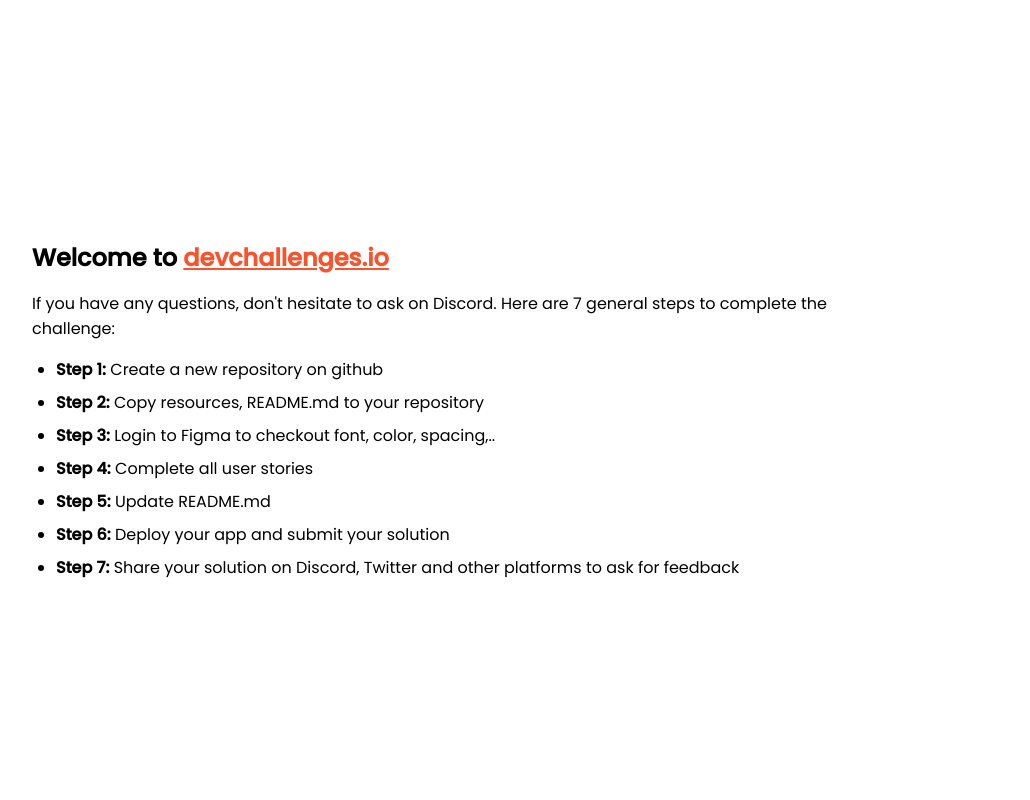
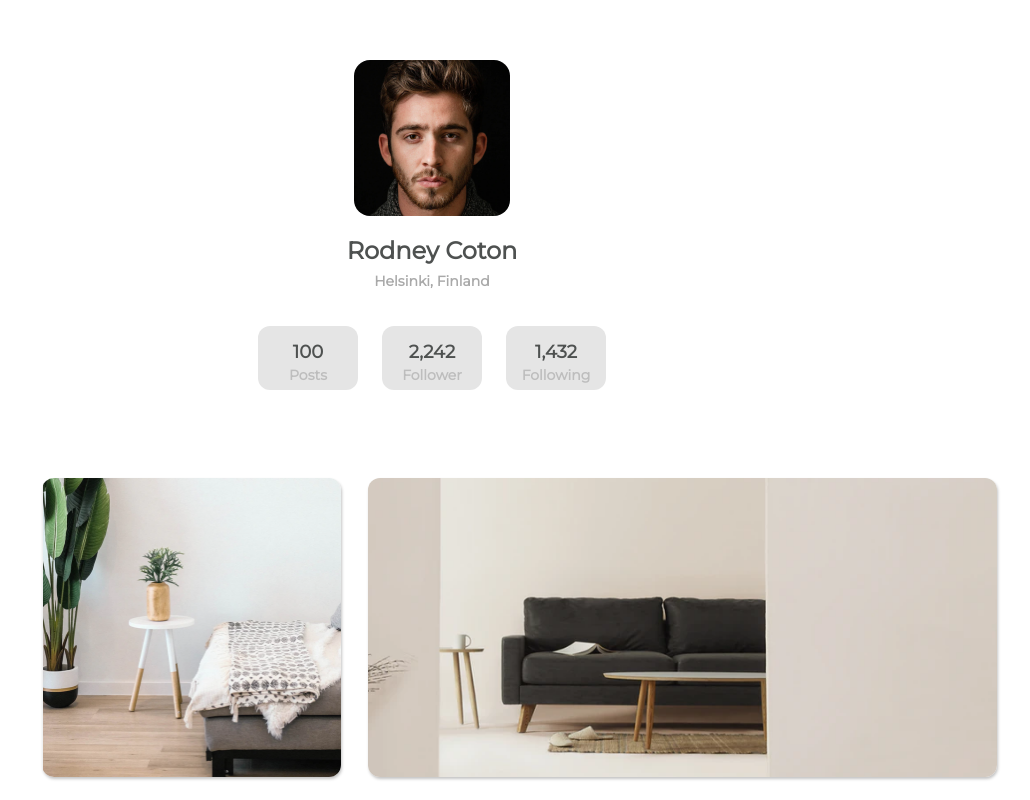
Before and after one commit to Nohan75/galery-challenge, a plain HTML site: page index.html in a window 1280 px wide. Shown: the top 800 px of the page, without its empty margins (208-1238 px from the left). Drawn offline with Linux system fonts and the light colour scheme.

Commit message:
laptop design finished

```diff
--- /dev/null
+++ b/css/style.css
@@ -0,0 +1,106 @@
+*, ::before, ::after {
+    margin: 0; padding: 0;
+    box-sizing: border-box;
+}
+.head {
+    text-align: center;
+    margin-top: 60px;
+}
+
+#img-profil {
+    border-radius: 16px;
+}
+
+#name {
+    font-family: 'Montserrat';
+    margin-top: 16px;
+    font-weight: 600;
+    font-size: 24px;
+    line-height: 29.26px;
+    color: #4E5150;
+}
+
+#loc {
+    font-family: 'Montserrat';
+    margin-top: 8px;
+    font-weight: 600;
+    font-size: 14px;
+    line-height: 17.07px;
+    color: #A9A9A9;
+}
+
+#card-stats {
+    display: flex;
+    justify-content: center;
+    margin-top: 24px;
+}
+.stat {
+    margin: 12px;
+    width: 100px;
+    height: 64px;
+    border-radius: 12px;
+    background: #E5E5E5;
+}
+.stat-num {
+    font-weight: 600;
+    font-size: 18px;
+    color: #4E5150;
+    margin-top: 15px;
+}
+.stat-info {
+    font-weight: 600;
+    font-size: 14px;
+    color: #BDBDBD;
+    margin-top: 3.1px;
+}
+p {
+    font-family: 'Montserrat';
+}
+
+.container {
+    margin-top: 64px;
+}
+
+#img-galery {
+    display: grid;
+    grid-template-columns: repeat(3, 1fr);
+    grid-template-rows: repeat(3, 1fr);
+    grid-column-gap: 0px;
+    grid-row-gap: 0px;
+    margin-left: 238px;
+    margin-right: 242px;
+}
+#img-galery > img {
+    border-radius: 12px;
+    margin: 12px;
+    box-shadow: 1px 2px 3px #C4C4C4;
+}
+#img-galery img:nth-child(1){
+    grid-area: 1 / 1 / 2 / 2;
+}
+#img-galery img:nth-child(2){
+    grid-area: 1 / 2 / 2 / 4;
+}
+#img-galery img:nth-child(3){
+    grid-area: 2 / 1 / 3 / 3;
+}
+#img-galery img:nth-child(4){
+    grid-area: 2 / 3 / 4 / 4;
+}
+#img-galery img:nth-child(5){
+    grid-area: 3 / 1 / 4 / 2;
+}
+#img-galery img:nth-child(6){
+    grid-area: 3 / 2 / 4 / 3;
+}
+
+footer {
+    text-align: center;
+    margin-top: 134px;
+    margin-bottom: 24px;
+    color: #B9BDCF;
+    font-family: 'Montserrat';
+    font-size: 14px;
+    line-height: 17px;
+    font-weight: 500;
+}
--- a/index.html
+++ b/index.html
@@ -1,95 +1,47 @@
 <!DOCTYPE html>
 <html lang="en">
-  <head>
-    <meta charset="utf-8" />
-    <meta
-      name="viewport"
-      content="width=device-width, initial-scale=1,
-  maximum-scale=5"
-    />
+<head>
+  <meta charset="UTF-8">
+  <meta http-equiv="X-UA-Compatible" content="IE=edge">
+  <meta name="viewport" content="width=device-width, initial-scale=1.0">
+  <title>My Galery Challenge</title>
+  <link href="https://fonts.googleapis.com/css2?family=Montserrat" rel="stylesheet">
+  <link rel="stylesheet" href="css/style.css">
+</head>
+<body>
 
-    <link rel="icon" href="devchallenges.png" />
+  <div class="head">
+    <img id="img-profil" src="./profilePhoto.png" alt="photo profil" width="156px">
+    <p id="name">Rodney Coton</p>
+    <p id="loc">Helsinki, Finland</p>
+    <div id="card-stats">
+      <div class="stat card">
+        <p class="stat-num">100</p>
+        <p class="stat-info">Posts</p>
+      </div>
+      <div class="stat card">
+        <p class="stat-num">2,242</p>
+        <p class="stat-info">Follower</p>
+      </div>
+      <div class="stat card">
+        <p class="stat-num">1,432</p>
+        <p class="stat-info">Following</p>
+      </div>
+    </div>
+  </div>
 
-    <link
-      rel="shortcut icon"
-      type="image/x-icon"
-      href="https://devchallenges.io/"
-    />
+  <div class="container">
+    <div id="img-galery">
+      <img src="./photo1.png" alt="" width="299px" height="299px">
+      <img src="./photo2.png" alt="" width="629px" height="299px">
+      <img src="./photo3.png" alt="" width="627px" height="299px">
+      <img src="./photo_4.png" alt="" width="297px" height="630px">
+      <img src="./photo5.png" alt="" width="299px" height="299px">
+      <img src="./photo6.png" alt="" width="299px" height="299px">
+    </div>
+  </div>
 
-    <link
-      href="https://fonts.googleapis.com/css2?family=Poppins:wght@400;500&display=swap"
-      rel="stylesheet"
-    />
+  <footer>created by Nohan @ DevChallenges.io</footer>
 
-    <title>Devchallenges</title>
-
-    <style>
-      body {
-        font-family: "Poppins", sans-serif;
-      }
-
-      ul {
-        padding-left: 24px;
-      }
-
-      li {
-        margin-bottom: 8px;
-      }
-
-      .welcome {
-        max-width: 800px;
-        margin: 0 auto;
-      }
-
-      .welcome-text {
-        margin-top: 30vh;
-        font-weight: 500;
-      }
-
-      .welcome-text p {
-        font-size: 1rem;
-        font-weight: 400;
-      }
-
-      .welcome-text h1 {
-        font-size: 1.5rem;
-      }
-
-      .welcome-text a {
-        color: #f7542e;
-      }
-    </style>
-  </head>
-  <body>
-    <div class="welcome">
-      <div class="welcome-text">
-        <h1>
-          Welcome to
-          <a href="https://devchallenges.io/" target="_blank"
-            >devchallenges.io</a
-          >
-        </h1>
-
-        <p>
-          If you have any questions, don't hesitate to ask on Discord. Here are
-          7 general steps to complete the challenge:
-        </p>
-      </div>
-
-      <ul>
-        <li><b>Step 1:</b> Create a new repository on github</li>
-        <li><b>Step 2:</b> Copy resources, README.md to your repository</li>
-        <li>
-          <b>Step 3:</b> Login to Figma to checkout font, color, spacing,..
-        </li>
-        <li><b>Step 4:</b> Complete all user stories</li>
-        <li><b>Step 5:</b> Update README.md</li>
-        <li><b>Step 6:</b> Deploy your app and submit your solution</li>
-        <li>
-          <b>Step 7:</b> Share your solution on Discord, Twitter and other
-          platforms to ask for feedback
-        </li>
-      </ul>
-    </div>
-  </body>
+</body>
 </html>
```
